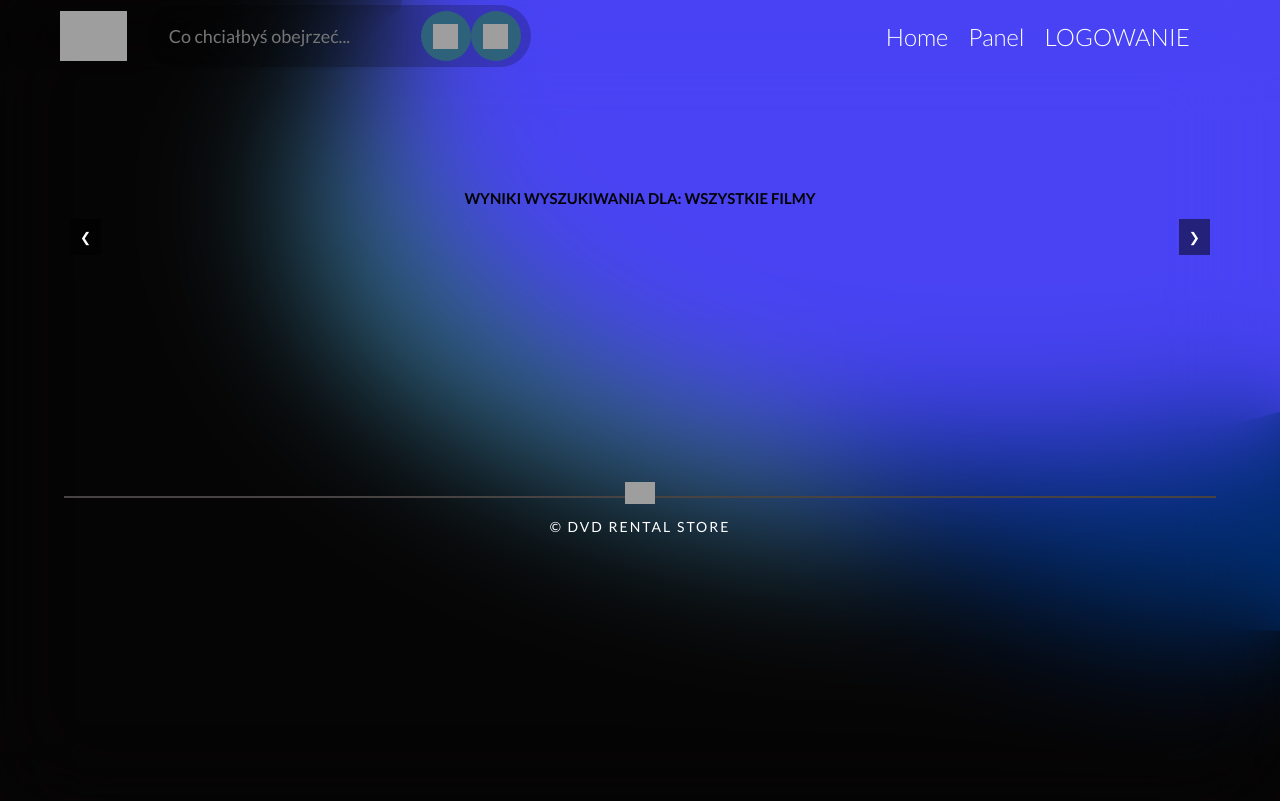
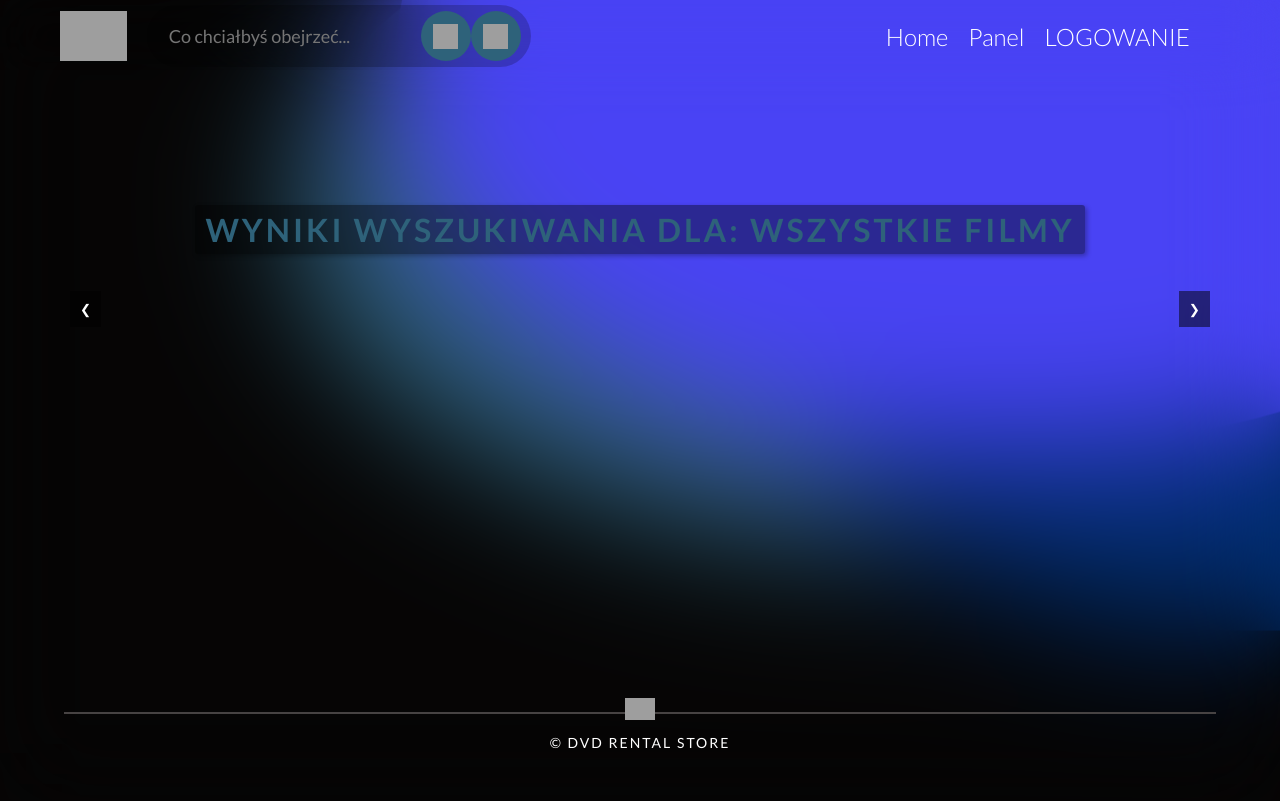
Before and after one commit to Szymomorc/Wypo-yczania-DVD-, a PHP site: page /php/wyniki.php in a window 1280 px wide. Before the commit the page ends 708 px from the top, so only its background shows below. Run offline with PHP 8.4, Linux system fonts and the light colour scheme; data that the repository does not hold is empty; some libraries are stand-ins or nearby versions; grey boxes are pictures that could not be loaded.

Commit message:
Update main.css

```diff
--- a/css/main.css
+++ b/css/main.css
@@ -48,6 +48,63 @@ table {
 }
 @media (min-width: 992px) {
   .section-heading {
+    margin-bottom: 2.5rem;
+    font-size: 3.2rem;
+    letter-spacing: 3px;
+  }
+}
+.section-heading2 {
+  text-transform: uppercase;
+  font-weight: 700;
+  margin-bottom: 1.5rem;
+  font-size: 2.2rem;
+  letter-spacing: 2.9px;
+  color: #2e627a;
+  background: rgba(0, 0, 0, 0.4); /* Trochę jaśniejsze tło */
+  padding: 5px 10px; /* Mniejszy odstęp */
+  display: inline-block;
+  border-radius: 3px; /* Delikatniejsze zaokrąglenie */
+  box-shadow: 2px 2px 5px rgba(0, 0, 0, 0.3); /* Lżejszy cień */
+  margin-top: 11vh;
+}
+@media (min-width: 768px) {
+  .section-heading2 {
+    margin-bottom: 1.5rem;
+    font-size: 3rem;
+    letter-spacing: 3px;
+  }
+}
+@media (min-width: 992px) {
+  .section-heading2 {
+    margin-bottom: 2.5rem;
+    font-size: 3.2rem;
+    letter-spacing: 3px;
+  }
+}
+.section-heading3 {
+  text-transform: uppercase;
+  font-weight: 700;
+  margin-bottom: 1.5rem;
+  font-size: 2.2rem;
+  letter-spacing: 2.9px;
+  color: #ff0000;
+  text-align: center;
+  display: flex;
+  justify-content: center;
+  align-items: center;
+  text-align: center;
+  width: 100%;
+  height: 100%;
+}
+@media (min-width: 768px) {
+  .section-heading3 {
+    margin-bottom: 1.5rem;
+    font-size: 3rem;
+    letter-spacing: 3px;
+  }
+}
+@media (min-width: 992px) {
+  .section-heading3 {
     margin-bottom: 2.5rem;
     font-size: 3.2rem;
     letter-spacing: 3px;
@@ -155,12 +212,7 @@ nav .nav-search-bar button img {
   width: 50%;
   height: 50%;
 }
-nav .filters {
-  display: none;
-}
-.hidden {
-  display: none;
-}
+
 nav .nav-links {
   display: flex;
   flex-direction: column;
@@ -653,6 +705,9 @@ nav .nav-active {
   .header {
     height: 60vh;
   }
+  .spacing {
+    height: 27vh;
+  }
   .header__heading {
     padding: 3rem;
   }
@@ -883,4 +938,7 @@ nav .nav-active {
     transform: scale(1.25);
     color: #b09cf8;
   }
+
+
+
 }/*# sourceMappingURL=main.css.map */
```
